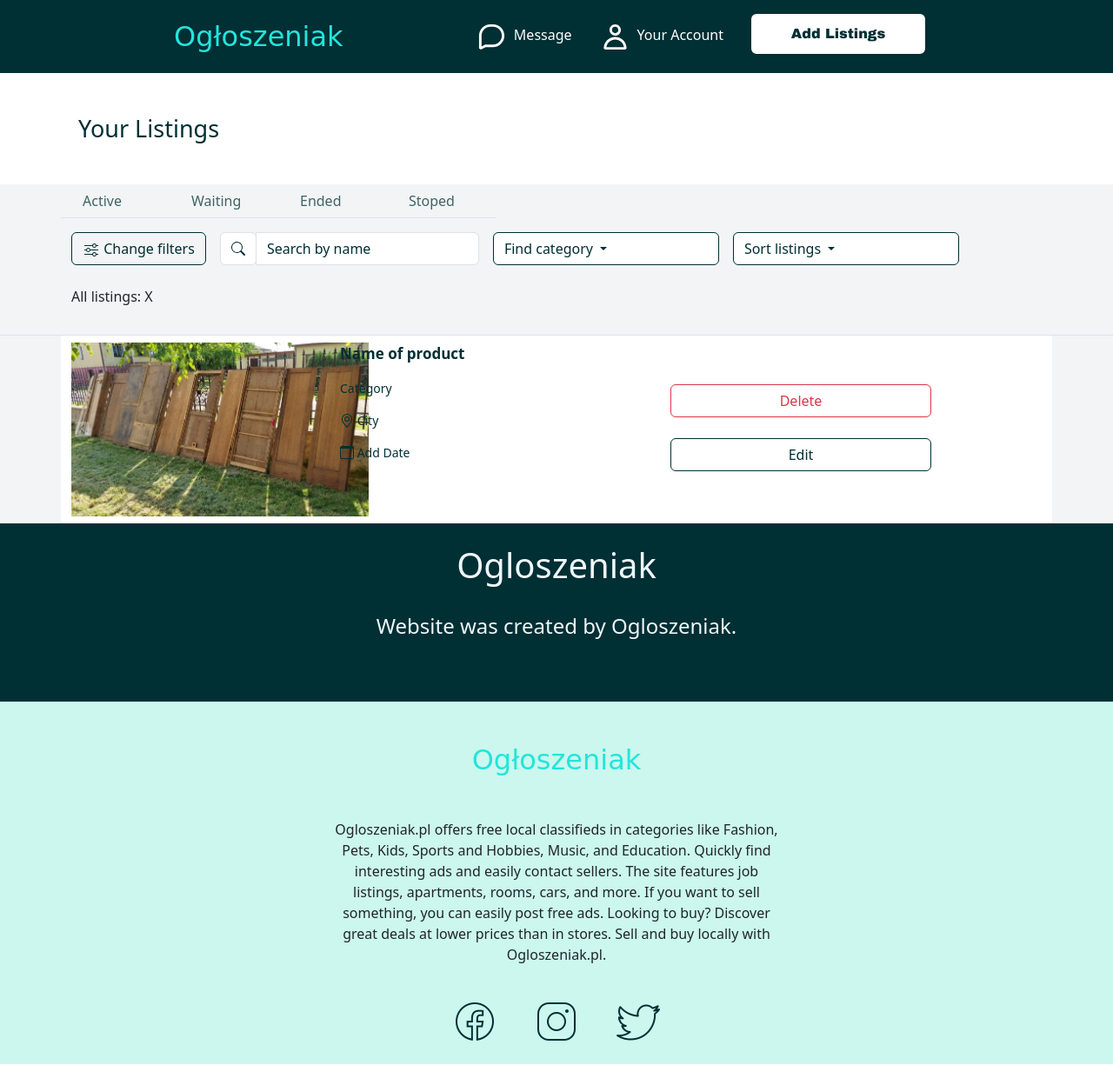
After one commit to Veeles/Ogloszeniak.pl, a Django app: page /my_account/ in a window 1280 px wide. The commit adds this page. Shown: the whole page at 87% size. Run offline with Django 5.2, Linux system fonts and the light colour scheme; a user stored in the database is signed in; some libraries are stand-ins or nearby versions.

Commit message:
Complete frontend of myaccount.html

```diff
--- a/ogloszeniak/static/style.css
+++ b/ogloszeniak/static/style.css
@@ -101,3 +101,31 @@ a:hover {
     color: #002f34;
     border: 5px solid #002f34;
 }
+
+#myaccount_button {
+    color: rgb(64, 99, 103);
+    text-decoration: none;
+}
+#account_filter_button {
+    color: #002f34;
+    border-color: #002f34;
+}
+#account_filter_button:hover {
+    color: white;
+    background-color: #002f34;
+}
+#myaccount_search_placeholder::placeholder {
+    color: #002f34;
+}
+#dropdownMenuButton {
+    background-color: white;
+    color: #002f34;
+    border-color: #002f34;
+}
+a.dropdown-item {
+    color: #002f34;
+}
+
+.technical_width {
+    width: 100%;
+}
--- a/ogloszeniak/templates/header.html
+++ b/ogloszeniak/templates/header.html
@@ -9,9 +9,9 @@
 
    <div class="collapse navbar-collapse " id="navbarNav">
        <ul class="navbar-nav font-italic ms-auto" style="margin-right: 200px; color: white;">
-         <li class="nav-item me-3"><a class="nav-link d-flex align-items-center" href="/#About"><svg xmlns="http://www.w3.org/2000/svg" viewBox="0 0 24 24" width="35px" height="35px" class="css-1658auh me-2 align-items: flex-start ; a_nav"><path fill="currentColor" fill-rule="evenodd" d="M11 4.01c-3.86 0-7 3.157-7 7.038v8.426l2.553-1.283.447-.106h6c3.86 0 7-3.157 7-7.037S16.86 4.01 13 4.01h-2zM3.447 22 2 21.1V11.049C2 6.058 6.037 2 11 2h2c4.962 0 9 4.059 9 9.048s-4.038 9.047-9 9.047H7.236L3.448 22z" style="color: white;"></path></svg><p class="mt-2 pt-1" style="color: white;">Message</p></a></li>
-         <li class="nav-item "><a class="nav-link d-flex align-items-center" href="/#About"><svg xmlns="http://www.w3.org/2000/svg" viewBox="0 0 24 24" width="35px" height="35px" class="css-1fne1f4 me-2 align-items: flex-start; a_nav"><path fill="currentColor" fill-rule="evenodd" d="M12 12c4.963 0 9 4.038 9 9l-1 1H4l-1-1c0-4.962 4.037-9 9-9zm0 2c-3.52 0-6.442 2.613-6.929 6H18.93c-.487-3.387-3.409-6-6.93-6zm0-12c2.481 0 4.5 2.019 4.5 4.5 0 2.482-2.019 4.5-4.5 4.5a4.505 4.505 0 0 1-4.5-4.5C7.5 4.019 9.519 2 12 2zm0 2a2.503 2.503 0 0 0-2.5 2.5C9.5 7.878 10.621 9 12 9s2.5-1.122 2.5-2.5S13.379 4 12 4z" style="color: white;"></path></svg><p class="mt-2 pt-1" style="color: white;">Your Account</p></a></li>
-         <li class="nav-item ms-3"><a class="nav-link d-flex align-items-center" href="/#About"><button type="button" class="btn btn-secondary me-2 align-items: flex-start;" style="width: 200px;" id="button_add">Add Listings</button> </a></li>
+         <li class="nav-item me-3"><a class="nav-link d-flex align-items-center" href="/my_account"><svg xmlns="http://www.w3.org/2000/svg" viewBox="0 0 24 24" width="35px" height="35px" class="css-1658auh me-2 align-items: flex-start ; a_nav"><path fill="currentColor" fill-rule="evenodd" d="M11 4.01c-3.86 0-7 3.157-7 7.038v8.426l2.553-1.283.447-.106h6c3.86 0 7-3.157 7-7.037S16.86 4.01 13 4.01h-2zM3.447 22 2 21.1V11.049C2 6.058 6.037 2 11 2h2c4.962 0 9 4.059 9 9.048s-4.038 9.047-9 9.047H7.236L3.448 22z" style="color: white;"></path></svg><p class="mt-2 pt-1" style="color: white;">Message</p></a></li>
+         <li class="nav-item "><a class="nav-link d-flex align-items-center" href="/my_account"><svg xmlns="http://www.w3.org/2000/svg" viewBox="0 0 24 24" width="35px" height="35px" class="css-1fne1f4 me-2 align-items: flex-start; a_nav"><path fill="currentColor" fill-rule="evenodd" d="M12 12c4.963 0 9 4.038 9 9l-1 1H4l-1-1c0-4.962 4.037-9 9-9zm0 2c-3.52 0-6.442 2.613-6.929 6H18.93c-.487-3.387-3.409-6-6.93-6zm0-12c2.481 0 4.5 2.019 4.5 4.5 0 2.482-2.019 4.5-4.5 4.5a4.505 4.505 0 0 1-4.5-4.5C7.5 4.019 9.519 2 12 2zm0 2a2.503 2.503 0 0 0-2.5 2.5C9.5 7.878 10.621 9 12 9s2.5-1.122 2.5-2.5S13.379 4 12 4z" style="color: white;"></path></svg><p class="mt-2 pt-1" style="color: white;">Your Account</p></a></li>
+         <li class="nav-item ms-3"><a class="nav-link d-flex align-items-center" href="/my_account"><button type="button" class="btn btn-secondary me-2 align-items: flex-start;" style="width: 200px;" id="button_add">Add Listings</button> </a></li>
 
        </ul>
 
--- /dev/null
+++ b/ogloszeniak/templates/myaccount.html
@@ -0,0 +1,122 @@
+{% extends 'base.html' %}
+{% load static %}
+{% block title %} Your account {% endblock %}
+{% block content %}
+
+{% if user.is_authenticated %}
+    <div class="container">
+      <div class="col-auto">
+        <h2 class="my-5 ms-2" style="font-size: 27px; color: #002f34;">Your Listings</h2>
+      </div>
+    </div>
+    <section id="myaccount_status_listing" style="background-color: #F2F4F5;" class="border-bottom pb-3">
+        <div class="container">
+            <div class="row border-bottom mb-3" style="width: 500px; ">
+                <div class="col-3" >
+                    <button class="btn btn-link" id="myaccount_button">Active</button>
+                </div>
+                <div class="col-3" >
+                    <button class="btn btn-link" id="myaccount_button">Waiting</button>
+                </div>
+                <div class="col-3" >
+                    <button class="btn btn-link" id="myaccount_button">Ended</button>
+                </div>
+                <div class="col-3" >
+                    <button class="btn btn-link" id="myaccount_button">Stoped</button>
+                </div>
+            </div>
+        </div>
+
+
+    <div class="container " >
+        <div class="row g-3">
+            <div class="col-auto">
+                <button class="btn btn-outline-success technical_width" id="account_filter_button"><svg xmlns="http://www.w3.org/2000/svg" width="20" height="16" fill="currentColor" class="bi bi-sliders" viewBox="0 0 16 16" style="transform: translateY(-1px);" >
+                    <path fill-rule="evenodd" d="M11.5 2a1.5 1.5 0 1 0 0 3 1.5 1.5 0 0 0 0-3M9.05 3a2.5 2.5 0 0 1 4.9 0H16v1h-2.05a2.5 2.5 0 0 1-4.9 0H0V3zM4.5 7a1.5 1.5 0 1 0 0 3 1.5 1.5 0 0 0 0-3M2.05 8a2.5 2.5 0 0 1 4.9 0H16v1H6.95a2.5 2.5 0 0 1-4.9 0H0V8zm9.45 4a1.5 1.5 0 1 0 0 3 1.5 1.5 0 0 0 0-3m-2.45 1a2.5 2.5 0 0 1 4.9 0H16v1h-2.05a2.5 2.5 0 0 1-4.9 0H0v-1z"/>
+                  </svg> Change filters</button>
+            </div>
+            <div class="col-auto">
+
+                <div class="input-group mb-3">
+                    <div class="input-group-prepend">
+                        <span class="input-group-text" id="inputGroup-sizing-default" style="background-color: white;"><svg xmlns="http://www.w3.org/2000/svg" width="16" height="24" fill="currentColor" class="bi bi-search" viewBox="0 0 16 16" style="color: #002f34;">
+                            <path d="M11.742 10.344a6.5 6.5 0 1 0-1.397 1.398h-.001q.044.06.098.115l3.85 3.85a1 1 0 0 0 1.415-1.414l-3.85-3.85a1 1 0 0 0-.115-.1zM12 6.5a5.5 5.5 0 1 1-11 0 5.5 5.5 0 0 1 11 0"/>
+                          </svg></span>
+                    </div>
+                    <input type="text" class="form-control technical_width" id="myaccount_search_placeholder" aria-label="Default" aria-describedby="inputGroup-sizing-default" placeholder="Search by name">
+                </div>
+            </div>
+            <div class="col-auto">
+                <div class="dropdown">
+                    <button class="btn btn-secondary dropdown-toggle text-start technical_width" type="button" id="dropdownMenuButton" data-toggle="dropdown" aria-haspopup="true" aria-expanded="false" style="width: 260px;">
+                      Find category
+                    </button>
+                    <div class="dropdown-menu" aria-labelledby="dropdownMenuButton">
+                      <a class="dropdown-item" href="#" style="color: #002f34;"><svg xmlns="http://www.w3.org/2000/svg" width="16" height="16" fill="currentColor" class="bi bi-app" viewBox="0 0 16 16" style="transform: translateY(-1px);">
+                        <path d="M11 2a3 3 0 0 1 3 3v6a3 3 0 0 1-3 3H5a3 3 0 0 1-3-3V5a3 3 0 0 1 3-3zM5 1a4 4 0 0 0-4 4v6a4 4 0 0 0 4 4h6a4 4 0 0 0 4-4V5a4 4 0 0 0-4-4z"/>
+                      </svg> Action</a>
+                      <a class="dropdown-item" href="#"><svg xmlns="http://www.w3.org/2000/svg" width="16" height="16" fill="currentColor" class="bi bi-app" viewBox="0 0 16 16" style="transform: translateY(-1px);">
+                        <path d="M11 2a3 3 0 0 1 3 3v6a3 3 0 0 1-3 3H5a3 3 0 0 1-3-3V5a3 3 0 0 1 3-3zM5 1a4 4 0 0 0-4 4v6a4 4 0 0 0 4 4h6a4 4 0 0 0 4-4V5a4 4 0 0 0-4-4z"/>
+                      </svg> Another action</a>
+                      <a class="dropdown-item" href="#"><svg xmlns="http://www.w3.org/2000/svg" width="16" height="16" fill="currentColor" class="bi bi-app" viewBox="0 0 16 16" style="transform: translateY(-1px);">
+                        <path d="M11 2a3 3 0 0 1 3 3v6a3 3 0 0 1-3 3H5a3 3 0 0 1-3-3V5a3 3 0 0 1 3-3zM5 1a4 4 0 0 0-4 4v6a4 4 0 0 0 4 4h6a4 4 0 0 0 4-4V5a4 4 0 0 0-4-4z"/>
+                      </svg> Something else here</a>
+                    </div>
+                  </div>
+            </div>
+            <div class="col-auto">
+                <div class="dropdown">
+                    <button class="btn btn-secondary dropdown-toggle text-start technical_width" type="button" id="dropdownMenuButton" data-toggle="dropdown" aria-haspopup="true" aria-expanded="false" style="width: 260px;">
+                      Sort listings
+                    </button>
+                    <div class="dropdown-menu" aria-labelledby="dropdownMenuButton">
+                      <a class="dropdown-item" href="#" style="color: #002f34;"> Title: A-Z</a>
+                      <a class="dropdown-item" href="#"> Title: Z-A</a>
+                      <a class="dropdown-item" href="#"> Price: Highest</a>
+                      <a class="dropdown-item" href="#"> Price: Smallest</a>
+                      <a class="dropdown-item" href="#"> Time: Oldest</a>
+                      <a class="dropdown-item" href="#"> Price: Latest</a>
+
+                    </div>
+                  </div>
+            </div>
+        </div>
+    </div>
+    <div class="container" >
+      <div class="row">
+        <div class="col-auto pt-2 text-left"><p>All listings: X</p> </div>
+      </div>
+    </div>
+
+<script src="https://code.jquery.com/jquery-3.6.0.min.js"></script>
+<script src="https://cdnjs.cloudflare.com/ajax/libs/popper.js/1.14.7/umd/popper.min.js"></script>
+<script src="https://stackpath.bootstrapcdn.com/bootstrap/4.3.1/js/bootstrap.min.js"></script>
+   </section>
+   <section id="myaccount_show_listings" style="background-color: #F2F4F5;">
+      <div class="container" >
+        <div class="row py-2" style="background-color: white;" >
+          <div class="col-3 me-4" >
+            <img alt="photo of listing" src="../media/products/szafa.jpg" height="200px">
+          </div>
+          <div class="col-4">
+            <a style="font-weight: 700; font-size: 17px; color: #002f34;" class="mt-2">Name of product</a>
+            <p class="mt-3" style="font-weight: 400; font-size: 14px; color: #002f34;">Category</p>
+            <p class="mt-3" style="font-weight: 200; font-size: 14px; color: #002f34;"><svg xmlns="http://www.w3.org/2000/svg" width="16" height="16" fill="currentColor" class="bi bi-geo-alt" viewBox="0 0 16 16" style="transform: translateY(-1px);">
+              <path d="M12.166 8.94c-.524 1.062-1.234 2.12-1.96 3.07A32 32 0 0 1 8 14.58a32 32 0 0 1-2.206-2.57c-.726-.95-1.436-2.008-1.96-3.07C3.304 7.867 3 6.862 3 6a5 5 0 0 1 10 0c0 .862-.305 1.867-.834 2.94M8 16s6-5.686 6-10A6 6 0 0 0 2 6c0 4.314 6 10 6 10"/>
+              <path d="M8 8a2 2 0 1 1 0-4 2 2 0 0 1 0 4m0 1a3 3 0 1 0 0-6 3 3 0 0 0 0 6"/>
+            </svg> City</p>
+            <p class="mt-3" style="font-weight: 200; font-size: 14px; color: #002f34;"><svg xmlns="http://www.w3.org/2000/svg" width="16" height="16" fill="currentColor" class="bi bi-calendar-event" viewBox="0 0 16 16" style="transform: translateY(-2px);">
+              <path d="M11 6.5a.5.5 0 0 1 .5-.5h1a.5.5 0 0 1 .5.5v1a.5.5 0 0 1-.5.5h-1a.5.5 0 0 1-.5-.5z"/>
+              <path d="M3.5 0a.5.5 0 0 1 .5.5V1h8V.5a.5.5 0 0 1 1 0V1h1a2 2 0 0 1 2 2v11a2 2 0 0 1-2 2H2a2 2 0 0 1-2-2V3a2 2 0 0 1 2-2h1V.5a.5.5 0 0 1 .5-.5M1 4v10a1 1 0 0 0 1 1h12a1 1 0 0 0 1-1V4z"/>
+            </svg> Add Date</p>
+          </div>
+          <div class="col-3 text-end ">
+            <button class="btn btn-outline-danger mt-5" style="width: 300px;">Delete</button> <br>
+            <button class="mt-4 btn btn-outline-success" style="width: 300px;" id="account_filter_button">Edit</button>
+          </div>
+        </div>
+      </div>
+   </section>
+
+{% endif %}
+{% endblock %}
--- a/ogloszeniak/users/urls.py
+++ b/ogloszeniak/users/urls.py
@@ -7,6 +7,7 @@ from django.conf.urls.static import static
 
 urlpatterns = [
     path('register/', views.register_view, name='register'),
+    path('my_account/', views.my_account, name='my_account')
     # path('login/', views.login_view, name='login')
 ]
 if settings.DEBUG:
--- a/ogloszeniak/users/views.py
+++ b/ogloszeniak/users/views.py
@@ -5,35 +5,15 @@ from django.template import loader
 from django.http import HttpResponse
 from .forms import RegisterForm
 
-# def login_view(response):
-#     if response.method == 'POST':
-#         pass
-
-
-
-
-
-
-
-
-
-
-
-
-
-
-
-
-
-
-
-
-
-#     context = {
-#         'form':form
-#     }
-#     template = loader.get_template('login.html')
-#     return HttpResponse(template.render(context, response))
+def my_account(request):
+    username = None
+    if request.user.is_authenticated:
+        username = request.user.username
+    template = loader.get_template('myaccount.html')
+    context = {
+        'username':username
+    }
+    return HttpResponse(template.render(context, request))
 
 def register_view(response):
     if response.method == "POST":
```
Also changed, not shown: ogloszeniak/users/forms.py (line endings or trailing spaces).
